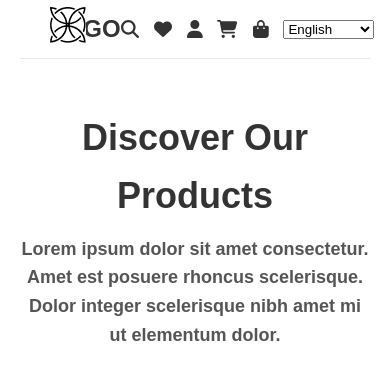
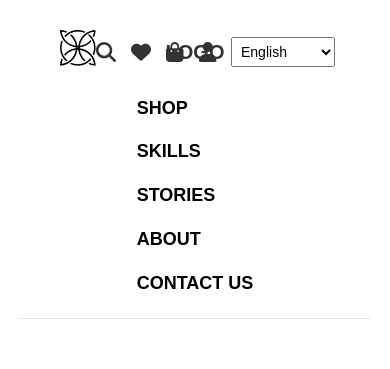
Before and after one commit to AxBwal/Appscrip-task-Anshuman-Biswal, a Next.js app: page / in a window 390 px wide. Shown: the top 369 px of the page. Built offline with nearby package versions, Linux system fonts and the light colour scheme; no server answers; a web font is replaced by a local one.

Commit message:
navbar updated

```diff
--- a/src/components/Header.jsx
+++ b/src/components/Header.jsx
@@ -22,11 +22,9 @@ export default function Header() {
         <div className={styles.icons}>
           <FontAwesomeIcon icon={faSearch} className={styles.icon} />
           <FontAwesomeIcon icon={faHeart} className={styles.icon} />
+          <FontAwesomeIcon icon={faBagShopping} className={styles.icon} />
           <FontAwesomeIcon icon={faUser} className={styles.icon} />
-          <FontAwesomeIcon icon={faShoppingCart} className={styles.icon} />
-          <FontAwesomeIcon icon={faBagShopping} className={styles.icon} />
 
-          {/* Language Dropdown */}
           <select value={selectedLanguage} onChange={handleLanguageChange} className={styles.languageDropdown}>
             <option value="English">English</option>
             <option value="French">French</option>
--- a/src/styles/Header.module.css
+++ b/src/styles/Header.module.css
@@ -1,25 +1,25 @@
+/* General Header Styles */
 .header {
-  padding: 10px 30px;
+  padding: 20px 30px;
   background-color: white;
   border-bottom: 1px solid #e5e5e5;
+  display: flex;
+  flex-direction: column;
+  align-items: center;
+  justify-content: center;
 }
 
+/* Top Section: Logo, Icons, and Language Selector */
 .topSection {
+  width: 100%;
   display: flex;
-  justify-content: space-between;
+  justify-content: space-between; /* Align items to left and right */
   align-items: center;
-  position: relative;
-}
-
-.hamburger {
-  display: none; /* Hidden on larger screens */
-  font-size: 24px;
-  cursor: pointer;
+  position: relative; /* Needed for absolute positioning of logoText */
 }
 
 .logoImageSection {
-  position: absolute;
-  left: 0;
+  flex: 0 0 auto; /* Prevents stretching */
 }
 
 .logoImage {
@@ -28,77 +28,91 @@
 }
 
 .logoText {
-  flex-grow: 1;
+  position: absolute; /* Allows centering independently of flex items */
+  left: 50%;
+  transform: translateX(-50%);
   text-align: center;
   font-size: 24px;
   font-weight: bold;
 }
 
 .icons {
+  flex: 0 0 auto; /* Prevents stretching */
   display: flex;
   align-items: center;
-  gap: 15px;
+  gap: 20px;
 }
 
 .icon {
   font-size: 18px;
   cursor: pointer;
-  transition: color 0.3s ease; /* Smooth color transition */
+  transition: color 0.3s ease;
 }
 
-.liked {
-  color: #f44336; /* Red when liked */
+/* Language Dropdown Styling */
+.languageDropdown {
+  padding: 5px;
+  font-size: 14px;
+  cursor: pointer;
 }
 
-/* Default navigation style (visible on larger screens) */
+/* Navbar Styles */
 .nav {
-  display: block;
+  margin-top: 20px;
 }
 
 .navList {
   list-style: none;
   padding: 0;
   margin: 0;
-  display: flex; /* Horizontal layout for larger screens */
+  display: flex;
   justify-content: center;
-  gap: 20px;
+  gap: 40px; /* More space between links */
 }
 
 .navItem a {
   text-decoration: none;
   color: black;
   font-size: 18px;
+  font-weight: bold;
 }
 
-.heartIcon {
-  font-size: 20px;
-  color: #eaeaea;
-  cursor: pointer;
-  transition: color 0.3s;
-}
+/* Responsive Styles for Mobile */
+@media (max-width: 768px) {
+  .topSection {
+    padding: 10px;
+    position: relative;
+  }
 
-.heartWrapper {
-  position: relative;
-}
+  .logoImageSection {
+    /* Adjustments for mobile if needed */
+  }
 
-/* Navigation for mobile screens - hidden by default */
-@media (max-width: 768px) {
-  .hamburger {
-    display: block; /* Show the hamburger icon on mobile */
+  .logoText {
+    font-size: 20px;
+  }
+
+  .icons {
+    gap: 15px; /* Adjusted gap for mobile */
+  }
+
+  .icon {
+    font-size: 20px; /* Adjust icon size for mobile */
+  }
+
+  /* Hide specific icons in mobile view */
+  .icons .faUser,
+  .icons .faBagShopping {
+    display: none;
+  }
+
+  /* Stack navigation links vertically on mobile */
+  .navList {
+    flex-direction: column;
+    gap: 15px;
   }
 
   .nav {
-    display: none; /* Hidden on mobile by default */
-  }
-
-  .navVisible {
-    display: block; /* Toggle this with JS to show/hide */
-    text-align: center;
     margin-top: 10px;
   }
-
-  .navList {
-    flex-direction: column; /* Stack links vertically */
-    gap: 10px;
-  }
 }
--- a/src/styles/ProductCard.module.css
+++ b/src/styles/ProductCard.module.css
@@ -1,3 +1,43 @@
+/* General styling */
+.container {
+  padding: 20px;
+}
+
+.header {
+  text-align: center;
+  margin-bottom: 20px;
+}
+
+.filterBar {
+  display: flex;
+  justify-content: space-between;
+  margin-bottom: 10px;
+}
+
+.filterButton, .recommendButton {
+  padding: 10px 20px;
+  background-color: #f5f5f5;
+  border: none;
+  cursor: pointer;
+}
+
+.filterButton:hover, .recommendButton:hover {
+  background-color: #ddd;
+}
+
+.filterPanel {
+  background-color: #f9f9f9;
+  padding: 10px;
+  margin-bottom: 20px;
+}
+
+.productGrid {
+  display: grid;
+  grid-template-columns: repeat(4, 1fr);
+  gap: 20px;
+}
+
+/* Product Card styling */
 .card {
   border: 1px solid #eaeaea;
   border-radius: 5px;
@@ -30,31 +70,32 @@
   margin-top: auto;
 }
 
-.heartIcon {
-  font-size: 20px;
-  color: #f44336;
-  cursor: pointer;
+/* Responsive styling */
+@media (max-width: 1024px) {
+  .productGrid {
+    grid-template-columns: repeat(2, 1fr); /* Two products per row */
+  }
 }
 
-/* Product Card styles for mobile */
 @media (max-width: 768px) {
-  .card {
-    padding: 10px;
+  .productGrid {
+    grid-template-columns: 1fr; /* One product per row */
   }
 
-  .image {
-    height: 150px;
+  .filterBar {
+    flex-direction: column;
   }
 
-  .title {
-    font-size: 0.9rem;
+  .filterButton, .recommendButton {
+    width: 100%;
+    margin-bottom: 10px;
   }
 
-  .price {
-    font-size: 1rem;
+  .filterPanel {
+    display: none; /* Hide filter by default */
   }
 
-  .heartIcon {
-    font-size: 20px;
+  .showFilter .filterPanel {
+    display: block; /* Show filter on click */
   }
 }
```
